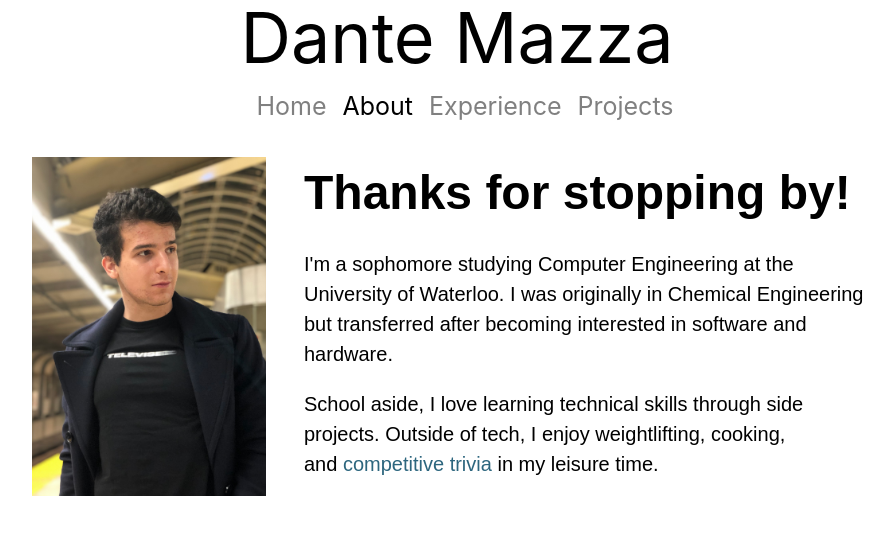
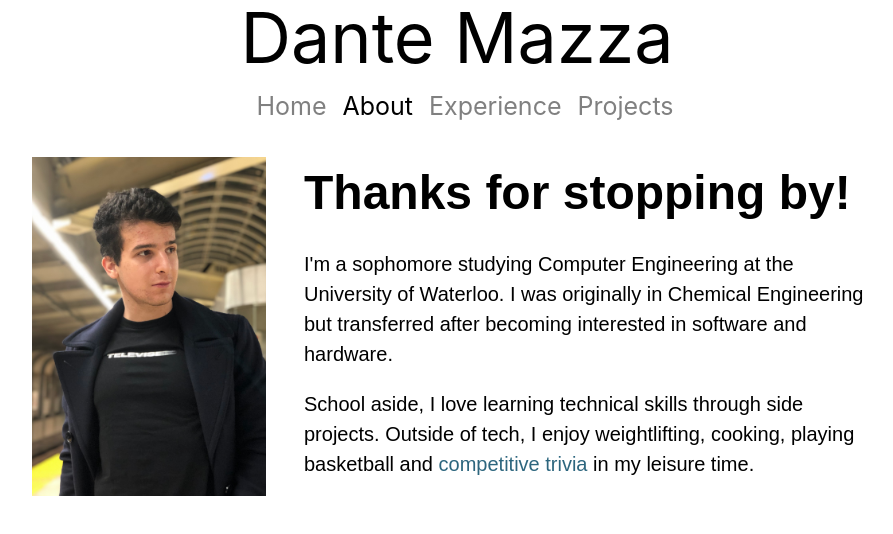
Before and after one commit to dantemazza/personal-website, a React (Create React App) app: page / in a window 1280 px wide. Both pictures are taken after a click on the link "About". Shown: the top 534 px of the page, without its empty margins (183-1076 px from the left). Built offline with nearby package versions, Linux system fonts and the light colour scheme.

Commit message:
adjust config

```diff
--- a/package.json
+++ b/package.json
@@ -2,6 +2,7 @@
   "name": "personal-website",
   "version": "0.1.0",
   "private": true,
+  "homepage": "http://dantemazza.github.io",
   "dependencies": {
     "@testing-library/jest-dom": "^4.2.4",
     "@testing-library/react": "^9.5.0",
--- a/src/components/pages/About/About.js
+++ b/src/components/pages/About/About.js
@@ -15,7 +15,7 @@ function About(){
                 </p>
                 <p>
                     School aside, I love learning technical skills through side projects.
-                    Outside of tech, I enjoy weightlifting, cooking, and&nbsp;
+                    Outside of tech, I enjoy weightlifting, cooking, playing basketball and&nbsp;
                     <a href="https://www.naqt.com/stats/player/index.jsp?contact_id=416423" className="employerLinks" target="_blank" rel="noopener noreferrer">competitive trivia</a>
                     &nbsp;in my leisure time.
                 </p>
```
